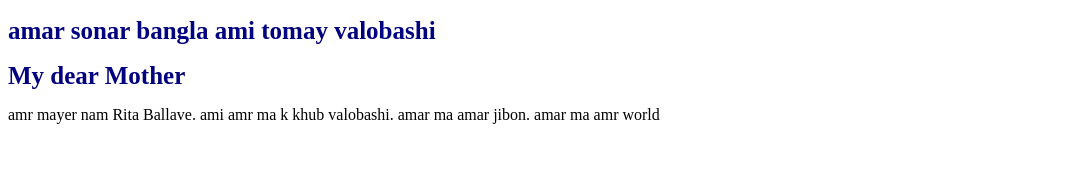
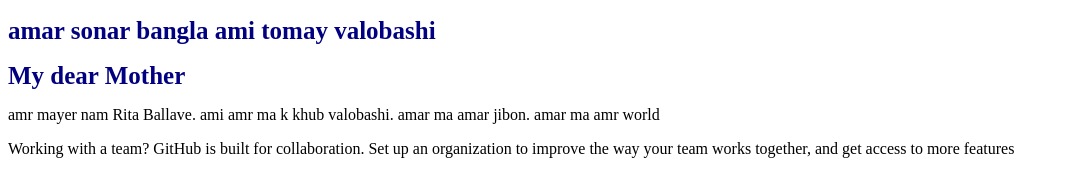
Before and after one commit to asitball/my-first-website, a plain HTML site: page index.html in a window 1280 px wide. Shown: the whole page, without its empty margins (0-1069 px from the left). Drawn offline with Linux system fonts and the light colour scheme.

Commit message:
new content adding

```diff
--- a/index.html
+++ b/index.html
@@ -13,5 +13,9 @@
         <p>amr mayer nam Rita Ballave. ami amr ma k khub valobashi. amar ma amar jibon. amar ma amr world</p>
 
     </div>
+    <section>
+        <p>Working with a team?
+            GitHub is built for collaboration. Set up an organization to improve the way your team works together, and get access to more features</p>
+    </section>
 </body>
 </html>
```
